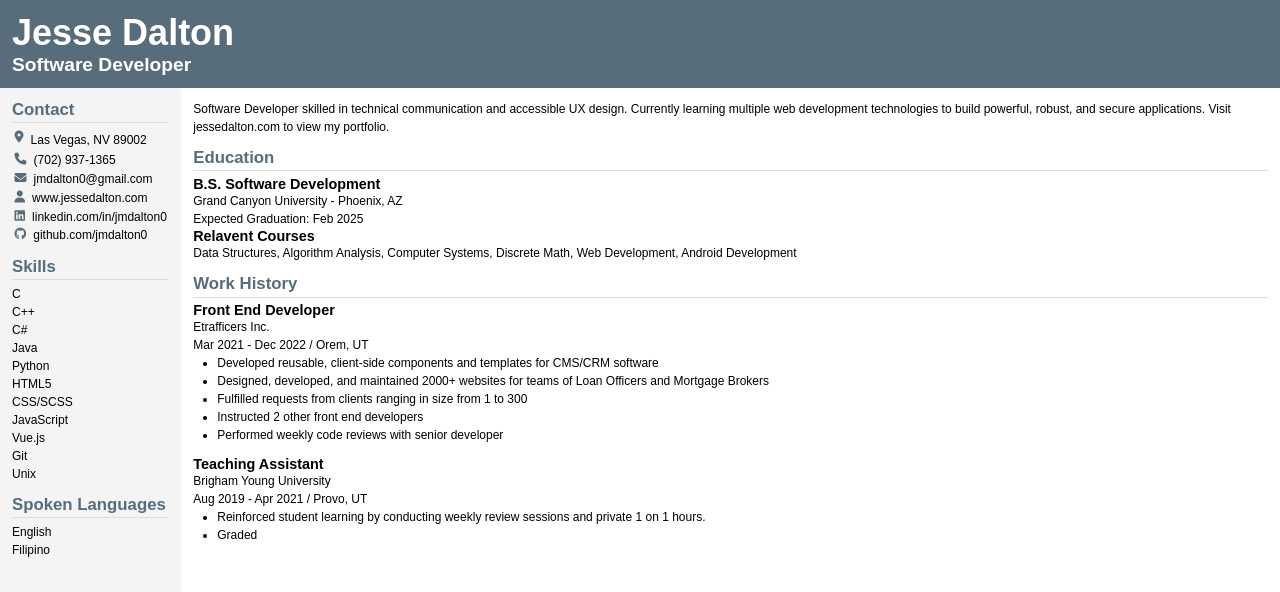
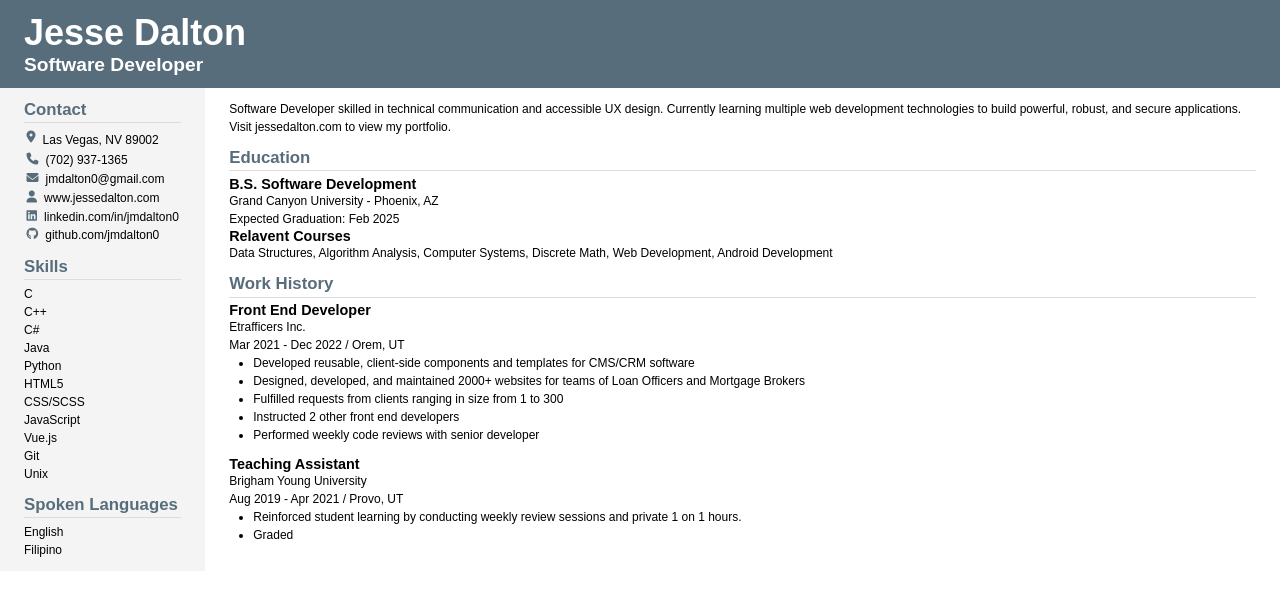
Before and after one commit to jmdalton0/website, a plain HTML site: page pages/resume/resume.html in a window 1280 px wide. Drawn offline with Linux system fonts and the light colour scheme.

Commit message:
edited resume padding again

```diff
--- a/pages/resume/resume.html
+++ b/pages/resume/resume.html
@@ -5,7 +5,7 @@
     	<meta http-equiv="X-UA-Compatible" content="IE=edge">
     	<meta name="viewport" content="width=device-width, initial-scale=1.0">
 		<title>Jesse Dalton</title>
-		<link rel="icon" type="image/x-icon" href="../images/favicon.ico">
+		<link rel="icon" type="image/x-icon" href="../../images/favicon.ico">
 		<link rel="stylesheet" href="../../styles/resume.css">
 		<script src="https://kit.fontawesome.com/a393abf04a.js" crossorigin="anonymous"></script>
 	</head>
--- a/styles/resume.css
+++ b/styles/resume.css
@@ -12,11 +12,6 @@ html {
     font-size: 12px;
     font-family: Arial, Helvetica, sans-serif;
     color: var(--text);
-}
-
-body {
-    width: 100vw;
-    height: 100vh;
 }
 
 h1 {
@@ -78,7 +73,7 @@ li {
 }
 
 header {
-    padding: 1rem;
+    padding: 1rem 2rem;
     background-color: var(--prim);
     color: #fff;
 }
@@ -106,10 +101,10 @@ section {
 }
 
 #sidebar {
-    padding: 0 1rem;
+    padding: 0 2rem 1rem 2rem;
     background-color: var(--grey);
 }
 
 #content {
-    padding: 0 1rem;
+    padding: 0 2rem 1rem 2rem;
 }
```
Also changed, not shown: 1 other file.
